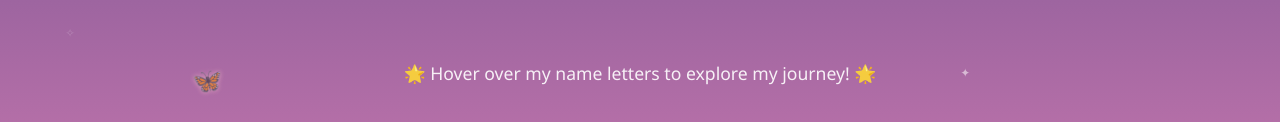
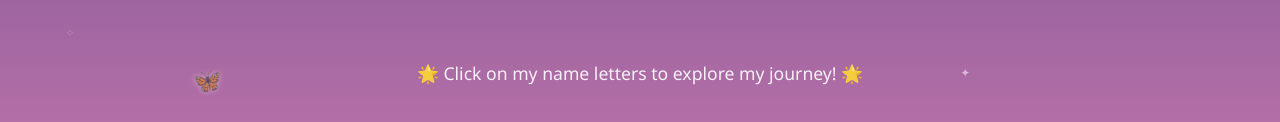
Before and after one commit to Surajpandit09/namrata-galaxy-site, a plain HTML site: page index.html in a window 1280 px wide. Shown: the part 497-619 px from the top of the page. Drawn offline with Linux system fonts and the light colour scheme.

Commit message:
Update index.html

```diff
--- a/index.html
+++ b/index.html
@@ -551,7 +551,7 @@
         </div>
 
         <div class="footer">
-            <p>🌟 Hover over my name letters to explore my journey! 🌟</p>
+            <p>🌟 Click on my name letters to explore my journey! 🌟</p>
         </div>
     </div>
 
```
